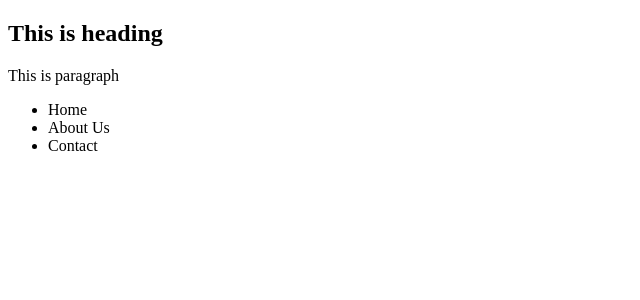
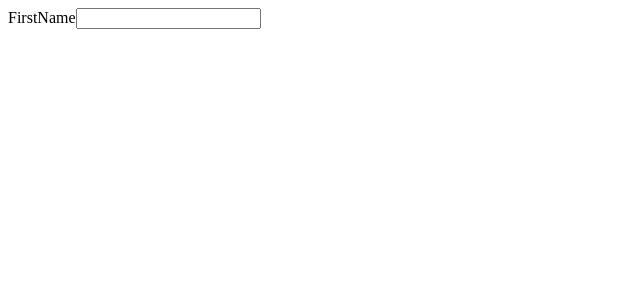
Before and after one commit to blsonalib/React_Demo, a React (Create React App) app: page / in a window 1280 px wide. Shown: the top 300 px of the page, without its empty margins (0-640 px from the left). Built offline with nearby package versions, Linux system fonts and the light colour scheme.

Commit message:
Added React Fragment

```diff
--- a/src/index.js
+++ b/src/index.js
@@ -1,18 +1,11 @@
 import React from 'react';
 import ReactDOM from 'react-dom';
 let myElement = (
+  <React.Fragment>
+ <label id="firstName">FirstName</label>
+  <input type="text" id="firstName" ></input>
+  </React.Fragment>
 
-  <div>
-    <h2>This is heading</h2>
-    <p>This is paragraph</p>
-    <div>
-    <ul>
-    <li>Home</li>
-    <li>About Us</li>
-    <li>Contact</li>
-  </ul>
-    </div>
-  </div>
 );
 ReactDOM.render(
   myElement, document.getElementById('root')
```
